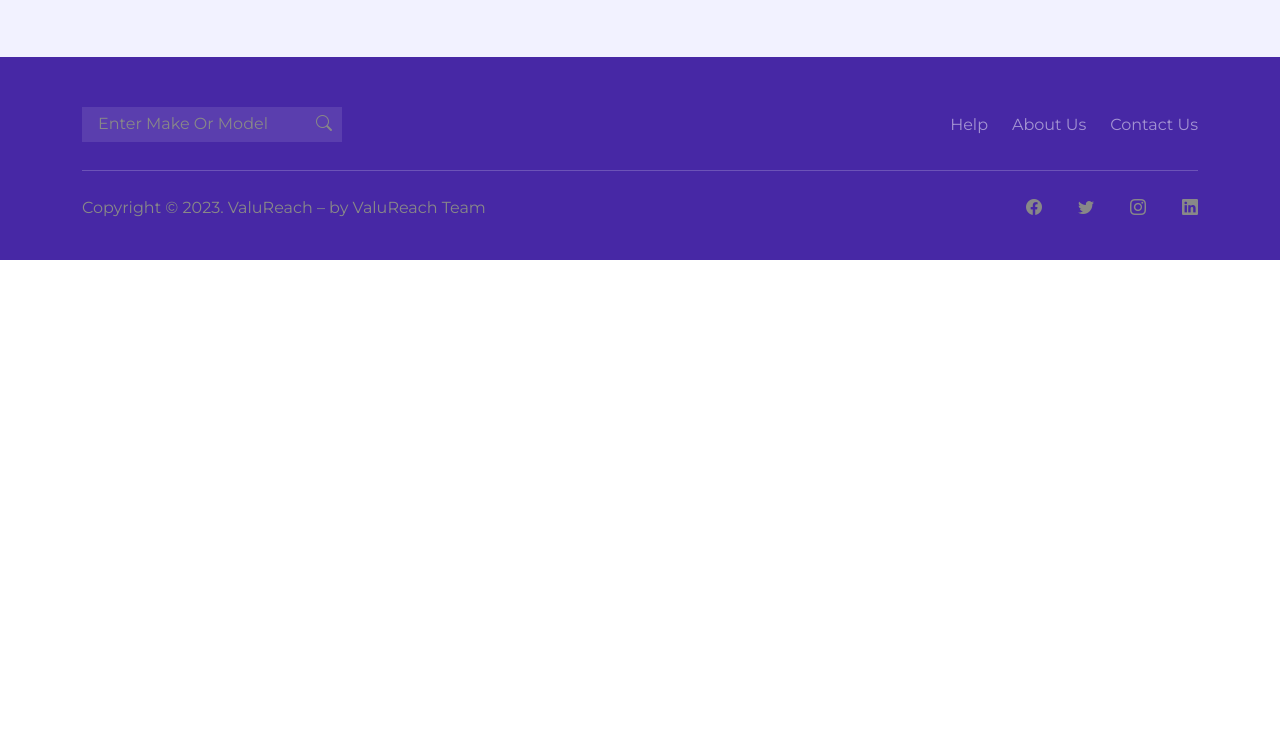
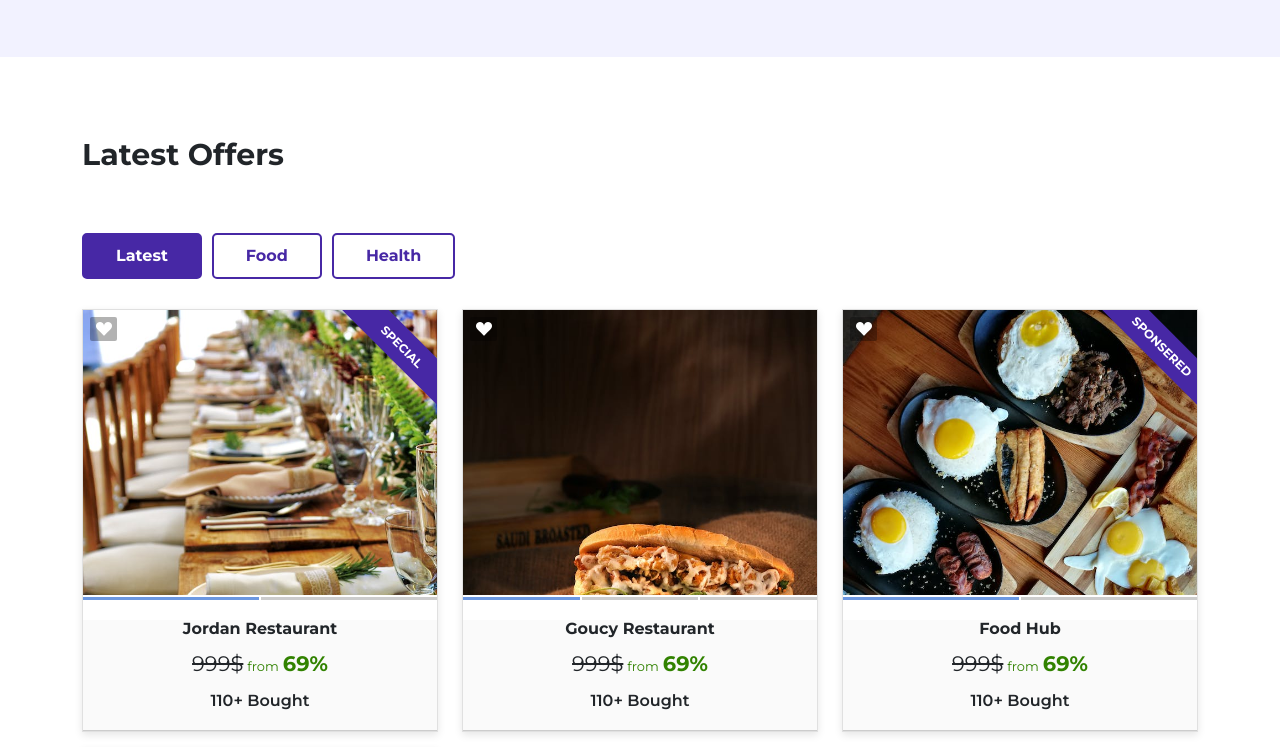
Before and after one commit to mohmedAmged/testV01, a React (Create React App) app: page /save in a window 1280 px wide. Shown: the part 2040-2787 px from the top of the page. Before the commit the page ends 2300 px from the top, so only its background shows below. Built offline with nearby package versions, Linux system fonts and the light colour scheme.

Commit message:
adding latest section to save page

```diff
--- /dev/null
+++ b/src/components/latestOfferCard/LatestOfferCard.jsx
@@ -0,0 +1,60 @@
+import React, { useState } from 'react'
+import './latestOfferCard.css'
+import { NavLink } from 'react-router-dom';
+export default function LatestOfferCard({ restaurantData }) {
+    const [activeIndicator, setActiveIndicator] = useState(0);
+    const handleIndicatorHover = (index) => {
+        setActiveIndicator(index);
+    };
+
+    const getImageSource = () => {
+        return restaurantData.imageSources[activeIndicator];
+    };
+  return (
+    <div className="col-lg-4 col-md-6 col-sm-12">
+    <div className="recent__cart__item mb-3">
+        <div className="cart__top">
+            <div className="img__Cart">
+                <img id="carImage" src={getImageSource()} alt="car__image" />
+            </div>
+            {restaurantData.special && (
+                <div className="cart__badge">{restaurantData.special}</div>
+            )}
+            <div className="cart__camera">
+                <div className="cart__Camera__content d-flex justify-content-center">
+                <i className="bi bi-suit-heart-fill"></i>
+                </div>
+            </div>
+            <div className="cart__indicator">
+                {restaurantData.imageSources.map((_, index) => (
+                    <div
+                        key={index}
+                        className={`indicator ${index === activeIndicator ? 'active' : ''}`}
+                        onMouseOver={() => handleIndicatorHover(index)}
+                    ></div>
+                ))}
+            </div>
+        </div>
+        <div className="cart__bottom mt-2">
+            <div className="cart__main__titels">
+                <div className="">
+                    <div className="cart__title">
+                        <NavLink to="" className="nav-link">
+                            {restaurantData.name}
+                        </NavLink>
+                    </div>
+                    <div className="cart__subTit">
+                        <span className='save__oldPrice'>999$</span>
+                        <span className='save__priceDesc px-1'>from</span>
+                        <span className='save__newPrice'>69%</span>
+                    </div>
+                    <div className="cart__attach">
+                        110+ bought
+                    </div>
+                </div>
+            </div>
+        </div>
+    </div>
+</div>
+  )
+}
--- /dev/null
+++ b/src/components/saveDifferentOffers/SaveDifferentOffers.jsx
@@ -0,0 +1,115 @@
+import React, { useState } from 'react'
+import './saveDifferentOffer.css'
+import resturant from '../../assets/discoverHomeImg/restaurant.jpg'
+import resturant2 from '../../assets/discoverHomeImg/resturant2.jpg'
+import food3 from '../../assets/discoverHomeImg/food3.jpg'
+import food2 from '../../assets/discoverHomeImg/food2.jpg'
+import food1 from '../../assets/discoverHomeImg/food1.jpg'
+import food4 from '../../assets/discoverHomeImg/food4.jpg'
+import health1 from '../../assets/discoverHomeImg/health1.jpg'
+import health2 from '../../assets/discoverHomeImg/health2.jpg'
+import food5 from '../../assets/discoverHomeImg/food5.jpg'
+import AdsCard from '../adsCard/AdsCard'
+import LatestOfferCard from '../latestOfferCard/LatestOfferCard'
+const restaurantDataArr = [
+    {
+        "name": 'Jordan Restaurant',
+        "special": 'Special',
+        "category": "latest",
+        "votes": '1,358',
+        "menu": 'open',
+        "image": resturant,
+        "imageSources": [resturant2, resturant],
+    },
+    {
+        "name": 'goucy Restaurant',
+        "special": '',
+        "category": "food",
+        "votes": '1,158',
+        "menu": 'Menu',
+        "image": resturant,
+        "imageSources": [food3, food2, food1],
+    },
+    {
+        "name": 'Food Hub',
+        "special": 'sponsered',
+        "category": "food",
+        "votes": '1,158',
+        "menu": 'Menu',
+        "image": resturant,
+        "imageSources": [food5, food4],
+    },
+    {
+        "name": 'Fitness',
+        "special": '',
+        "category": "health",
+        "votes": '1,158',
+        "menu": 'time',
+        "image": resturant,
+        "imageSources": [health2, health1],
+    }
+]
+export default function SaveDifferentOffers() {
+    const [activeTab, setActiveTab] = useState('latest');
+
+    const handleTabClick = (tabId) => {
+        setActiveTab(tabId);
+    };
+
+    const filteredRestaurantData = () => {
+        if (activeTab === 'latest') {
+            return restaurantDataArr;
+        } else {
+            return restaurantDataArr.filter((data) => data.category.toLowerCase() === activeTab.toLowerCase());
+        }
+    };
+    return (
+        <div className='saveDifferentOffer__handler'>
+            <div className="container">
+                <div className="saveDifferentOffer__heading">
+                    <div className="row ">
+                        <div className="col-lg-8 ">
+                            <h3>
+                                Latest Offers
+                            </h3>
+                        </div>
+                    </div>
+                </div>
+                <div className="ads__filter__tabs">
+                    <div className="row">
+                        <div className="col-lg-8">
+                            <ul >
+                                <li id='latest' className={`ads__tab ${activeTab === 'latest' ? 'active' : ''}`}
+                                    onClick={() => handleTabClick('latest')}
+                                >
+                                    Latest
+                                </li>
+                                <li id='food' className={`ads__tab ${activeTab === 'food' ? 'active' : ''}`}
+                                    onClick={() => handleTabClick('food')}
+                                >
+                                    Food
+                                </li>
+                                <li id='health' className={`ads__tab ${activeTab === 'health' ? 'active' : ''}`}
+                                    onClick={() => handleTabClick('health')}
+                                >
+                                    Health
+                                </li>
+                            </ul>
+                        </div>
+                    </div>
+                </div>
+                <div className="ads__filter__cards">
+                    <div className="row justify-content-start">
+                        {
+                            filteredRestaurantData().map((restaurantData, index) => {
+                                return (
+                                    <LatestOfferCard key={index} restaurantData={restaurantData} />
+                                )
+                            })
+                        }
+                    </div>
+                </div>
+            </div>
+        </div>
+    )
+}
--- /dev/null
+++ b/src/components/saveDifferentOffers/saveDifferentOffer.css
@@ -0,0 +1,24 @@
+.saveDifferentOffer__handler{
+    padding: 80px 0;
+}
+.saveDifferentOffer__heading h3{
+    font-size: 30px;
+    font-weight: 700;
+    text-transform: capitalize;
+    margin-bottom: 60px;
+}
+.saveDifferentOffer__handler .cart__subTit .save__oldPrice{
+    font-size: 21px;
+    font-weight: 400;
+    text-decoration: line-through;
+}
+.saveDifferentOffer__handler .cart__subTit .save__priceDesc{
+    font-size: 13px;
+    font-weight: 400;
+    color: #318200;
+}
+.saveDifferentOffer__handler .cart__subTit .save__newPrice{
+    font-size: 21px;
+    font-weight: 700;
+    color: #318200
+}
--- a/src/pages/saveHome/SaveHome.jsx
+++ b/src/pages/saveHome/SaveHome.jsx
@@ -14,6 +14,7 @@ import icon4 from '../../assets/saveHomeImg/icon4.gif'
 import icon5 from '../../assets/saveHomeImg/icon5.gif'
 import icon6 from '../../assets/saveHomeImg/icon6.gif'
 import icon7 from '../../assets/saveHomeImg/icon7.gif'
+import SaveDifferentOffers from '../../components/saveDifferentOffers/SaveDifferentOffers'
 const saveSlideOne = [
     { "id": 1, "tagName": "Exclusive", "couponImg": coupon1, "couponOffer": "5% Off Your Entire Cart", "expDate": "06-05-2025", "couponNum": 1254 },
     { "id": 2, "tagName": "Good", "couponImg": coupon2, "couponOffer": "10% Off Your Entire Cart", "expDate": "06-05-2025", "couponNum": 3254 },
@@ -38,6 +39,7 @@ export default function SaveHome() {
                 description="Unlock Thrilling Deals: Your Gateway to Exclusive Offers!" />
             <CouponSaveSlider title="Exclusive Coupons" saveSlides={saveSlideOne} />
             <SavePopuCategory couponCards={couponCardOne}/>
+            <SaveDifferentOffers />
         </div>
     )
 }
```
Also changed, not shown: src/components/latestOfferCard/latestOfferCard.css (added).
